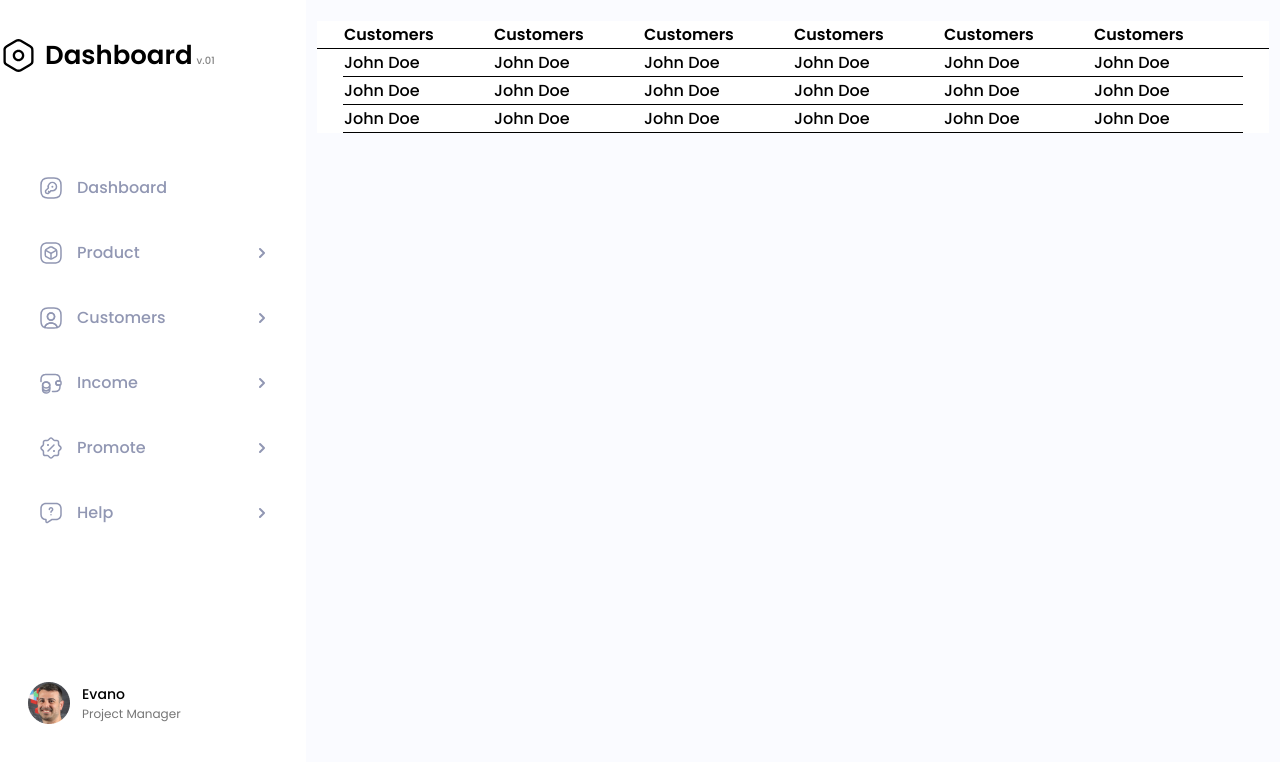
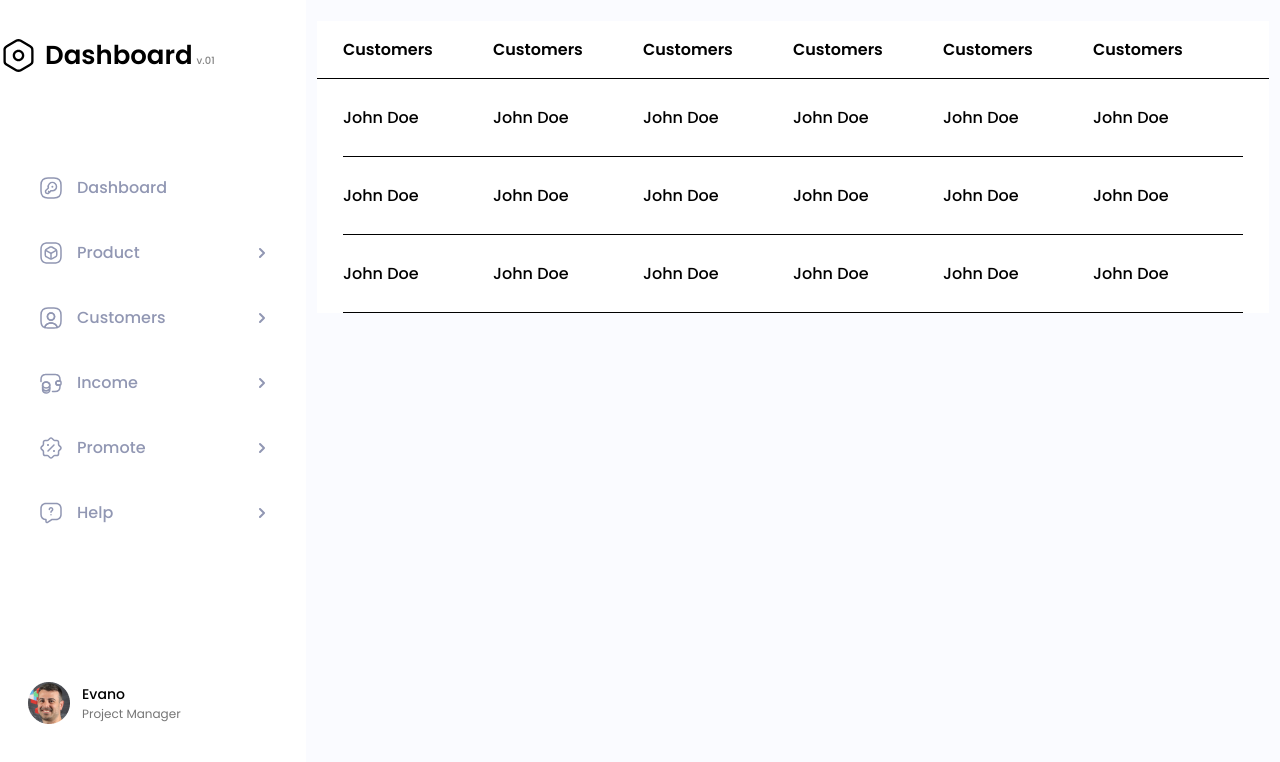
Before and after one commit to gottfried-github/dashboard, a website built with webpack: page src/index.html in a window 1280 px wide. Built offline with nearby package versions, Linux system fonts and the light colour scheme; files whose address does not match are found by name.

Commit message:
table: refactor BEM naming

```diff
--- a/src/index.html
+++ b/src/index.html
@@ -106,40 +106,40 @@
         <div class="customers">
           <div class="customers__scroller">
             <table class="table">
-              <thead class="table__header">
-                <tr>
-                  <th class="table__heading_name">Customers</th>
-                  <th class="table__heading_company">Customers</th>
-                  <th class="table__heading_phone">Customers</th>
-                  <th class="table__heading_email">Customers</th>
-                  <th class="table__heading_country">Customers</th>
-                  <th class="table__heading_status">Customers</th>
+              <thead class="table-header">
+                <tr class="table-heder__row">
+                  <th class="table-header__cell table-header_name">Customers</th>
+                  <th class="table-header__cell table-header_company">Customers</th>
+                  <th class="table-header__cell table-header_phone">Customers</th>
+                  <th class="table-header__cell table-header_email">Customers</th>
+                  <th class="table-header__cell table-header_country">Customers</th>
+                  <th class="table-header__cell table-header_status">Customers</th>
                 </tr>
               </thead>
-              <tbody class="table__body">
-                <tr class="table__row">
-                  <td class="table__cell_name">John Doe</td>
-                  <td class="table__cell_company">John Doe</td>
-                  <td class="table__cell_phone">John Doe</td>
-                  <td class="table__cell_email">John Doe</td>
-                  <td class="table__cell_country">John Doe</td>
-                  <td class="table__cell_status">John Doe</td>
+              <tbody class="table-body">
+                <tr class="table-body__row">
+                  <td class="table-body__cell table-body_name">John Doe</td>
+                  <td class="table-body__cell table-body_company">John Doe</td>
+                  <td class="table-body__cell table-body_phone">John Doe</td>
+                  <td class="table-body__cell table-body_email">John Doe</td>
+                  <td class="table-body__cell table-body_country">John Doe</td>
+                  <td class="table-body__cell table-body_status">John Doe</td>
                 </tr>
-                <tr class="table__row">
-                  <td class="table__cell_name">John Doe</td>
-                  <td class="table__cell_company">John Doe</td>
-                  <td class="table__cell_phone">John Doe</td>
-                  <td class="table__cell_email">John Doe</td>
-                  <td class="table__cell_country">John Doe</td>
-                  <td class="table__cell_status">John Doe</td>
+                <tr class="table-body__row">
+                  <td class="table-body__cell table-body_name">John Doe</td>
+                  <td class="table-body__cell table-body_company">John Doe</td>
+                  <td class="table-body__cell table-body_phone">John Doe</td>
+                  <td class="table-body__cell table-body_email">John Doe</td>
+                  <td class="table-body__cell table-body_country">John Doe</td>
+                  <td class="table-body__cell table-body_status">John Doe</td>
                 </tr>
-                <tr class="table__row">
-                  <td class="table__cell_name">John Doe</td>
-                  <td class="table__cell_company">John Doe</td>
-                  <td class="table__cell_phone">John Doe</td>
-                  <td class="table__cell_email">John Doe</td>
-                  <td class="table__cell_country">John Doe</td>
-                  <td class="table__cell_status">John Doe</td>
+                <tr class="table-body__row">
+                  <td class="table-body__cell table-body_name">John Doe</td>
+                  <td class="table-body__cell table-body_company">John Doe</td>
+                  <td class="table-body__cell table-body_phone">John Doe</td>
+                  <td class="table-body__cell table-body_email">John Doe</td>
+                  <td class="table-body__cell table-body_country">John Doe</td>
+                  <td class="table-body__cell table-body_status">John Doe</td>
                 </tr>
               </tbody>
             </table>
--- a/src/styles/_table.scss
+++ b/src/styles/_table.scss
@@ -5,41 +5,48 @@
   width: calc(150px * 6 + 26px * 2);
 }
 
-.table__header, .table__body {
+.table-header, .table-body {
   display: block;
   padding: 0 26px;
 }
 
-.table__header {
+.table-header {
   text-align: left;
   border-bottom: 1px solid black;
 }
 
-.table__body {
-  .table__row {
-    border-bottom: 1px solid black;
-  }
+.table-body__row {
+  border-bottom: 1px solid black;
 }
 
-.table__heading_name, .table__cell_name {
-  width: 150px;
+.table-header__cell {
+  padding: 16px 0;
 }
-.table__heading_company, .table__cell_company {
+
+.table-body__cell {
+  padding: 26px 0;
+}
+
+.table-header_name, .table-body_name {
   width: 150px;
 }
 
-.table__heading_phone, .table__cell_phone {
+.table-header_company, .table-body_company {
   width: 150px;
 }
 
-.table__heading_email, .table__cell_email {
+.table-header_phone, .table-body_phone {
   width: 150px;
 }
 
-.table__heading_country, .table__cell_country {
+.table-header_email, .table-body_email {
   width: 150px;
 }
 
-.table__heading_status, .table__cell_status {
+.table-header_country, .table-body_country {
   width: 150px;
 }
+
+.table-header_status, .table-body_status {
+  width: 150px;
+}
```
